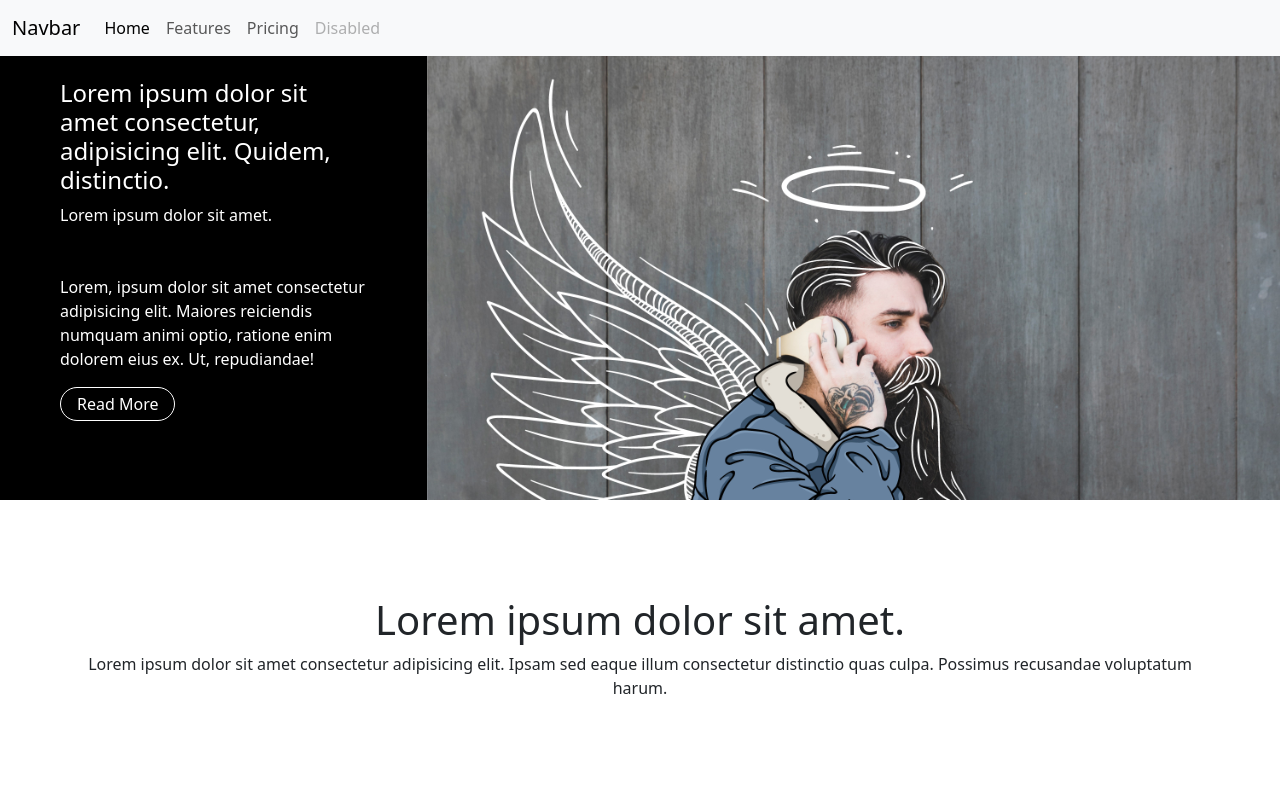
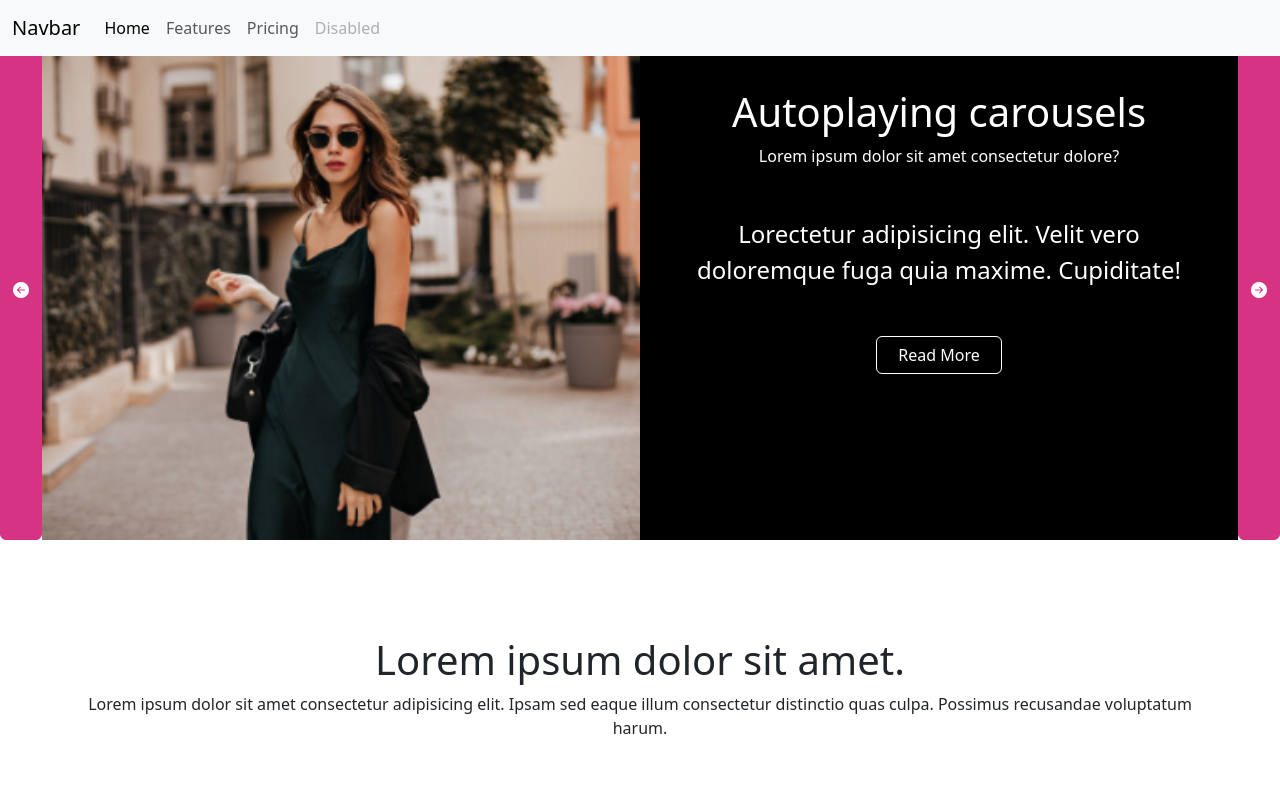
Before and after one commit to PaiSoeThu/bs-four, a website built with Vite: page index.html in a window 1280 px wide. Shown: the top 800 px of the page. Built offline with nearby package versions, Linux system fonts and the light colour scheme; files whose address does not match are found by name.

Commit message:
2nd times

```diff
--- a/index.html
+++ b/index.html
@@ -11,7 +11,7 @@
 </head>
 <body>
   <header>
-      <nav class="navbar navbar-expand-lg bg-body-tertiary fixed-top mb-5 mb-lg-0">
+      <nav class="navbar navbar-expand-lg bg-body-tertiary mb-5 mb-lg-0 fixed-top">
         <div class="container-fluid">
           <a class="navbar-brand" href="#">Navbar</a>
           <button class="navbar-toggler" type="button" data-bs-toggle="collapse" data-bs-target="#navbarNav" aria-controls="navbarNav" aria-expanded="false" aria-label="Toggle navigation">
@@ -38,31 +38,58 @@
   </header>
   <main>
     <section class="spacer">
-      <div class="m-5 m-xl-0"></div>
+      <div class="m-3 pt-2"></div>
     </section>
-    <section id="hero">
-      <div class="container-fluid">
-        <div class="row bg-black align-items-center mt-5 mt-lg-0">
-          <div class="col-12 col-lg-4">
-            <div class="m-5">
-              <h4 class="text-white">Lorem ipsum dolor sit amet consectetur, adipisicing elit. Quidem, distinctio.</h4>
-              <p class="mb-5 text-white">Lorem ipsum dolor sit amet.</p>
-              <p class="text-white">Lorem, ipsum dolor sit amet consectetur adipisicing elit. Maiores reiciendis numquam animi optio, ratione enim dolorem eius ex. Ut, repudiandae!</p>
-              <a href="http://" class="btn btn-outline-white py-1 px-3 rounded-5">Read More</a>
-            </div>
-
-          </div>
-          <div class="col-12 col-lg-8">
-            <div class="row">
-              <div style="background-image: url(./public/image/2528469.jpg);background-size: cover; height: 500px; background-position: center;">
 
 
-              </div>
+    <section id="hero">
+      <div class="d-flex">
+      <button class="btn btn-pink prev"><i class="bi bi-arrow-left-circle-fill"></i></button>
+
+        <!-- left -->
+        <div id="image_slide" class="carousel slide">
+          <div class="carousel-inner">
+            <div class="carousel-item active">
+              <img src="./public/image/wepik-export-20230619140319mzH1.png" class="d-block w-100 object-fit-cover" height="500px" alt="...">
+            </div>
+            <div class="carousel-item">
+              <img src="./public/image/wepik-export-20230619140226c5Md.png" class="d-block w-100 object-fit-cover" height="500px" alt="...">
+            </div>
+            <div class="carousel-item">
+              <img src="./public/image/wepik-export-20230619140133DqhL.png" class="d-block w-100 object-fit-cover" height="500px" alt="...">
             </div>
           </div>
+        </div>
+        <!-- right -->
 
+        <div id="text_slide" class="carousel slide bg-black text-white">
+          <div class="carousel-inner">
+            <div class="carousel-item text-center p-5 justify-content-center active">
+
+              <h1>Autoplaying carousels</h1>
+              <p class="mb-5">Lorem ipsum dolor sit amet consectetur dolore?</p>
+              <p class="mb-5 fs-4">Lorectetur adipisicing elit. Velit vero doloremque fuga quia maxime. Cupiditate!</p>
+              <a href="" class="btn btn-outline-white w-25 mx-auto">Read More</a>
+            </div>
+            <div class="carousel-item text-center p-5 justify-content-center">
+              <h1>Autoplaying carousels without controls</h1>
+              <p class="mb-5">Lorem ipsum dolor sit amet consectetur dolore?</p>
+              <p class="mb-5 fs-4">Lorectetur adipisicing elit. Velit vero doloremque fuga quia maxime. Cupiditate!</p>
+              <a href="" class="btn btn-outline-white w-25 mx-auto">Read More</a>
+            </div>
+            <div class="carousel-item text-center p-5 justify-content-center">
+              <h1>Lorem ipsum dolo.</h1>
+              <p class="mb-5">Lorem ipsum dolor sit amet consectetur dolore?</p>
+              <p class="mb-5 fs-4">Lorectetur adipisicing elit. Velit vero doloremque fuga quia maxime. Cupiditate!</p>
+              <a href="" class="btn btn-outline-white w-25 mx-auto">Read More</a>
+            </div>
+          </div>
         </div>
+
+        <button class="btn btn-pink next"><i class="bi bi-arrow-right-circle-fill"></i></button>
       </div>
+
+
 
     </section>
     <section id="service">
@@ -419,9 +446,28 @@
         >
         <i class="bi bi-arrow-up"></i>
 </button>
+
   <script src="./anime.min.js"></script>
   <script src="./path-slider.js"></script>
   <script src="./node_modules/bootstrap/dist/js/bootstrap.bundle.min.js"></script>
+  <script>
+    const imageSlide = new bootstrap.Carousel('#image_slide');
+    const textSlide = new bootstrap.Carousel('#text_slide');
+
+    document.getElementsByClassName("prev")[0].addEventListener('click',function(){
+      imageSlide.prev();
+      textSlide.prev();
+
+    });
+
+    document.getElementsByClassName("next")[0].addEventListener('click',function(){
+      imageSlide.next();
+      textSlide.next();
+
+    });
+
+  </script>
   <script src="./main.js"></script>
+
 </body>
 </html>
--- a/main.js
+++ b/main.js
@@ -37,7 +37,6 @@ function scrollFunction() {
 // When the user clicks on the button, scroll to the top of the document
 mybutton.addEventListener("click", backToTop);
 
-
 function backToTop() {
   document.body.scrollTop = 0;
   document.documentElement.scrollTop = 0;
--- a/style.css
+++ b/style.css
@@ -112,3 +112,8 @@ path {
   display: none;
   background-color: yellow;
 }
+
+#hero div{
+  width: 100%;
+  height: 500px;
+}
```
